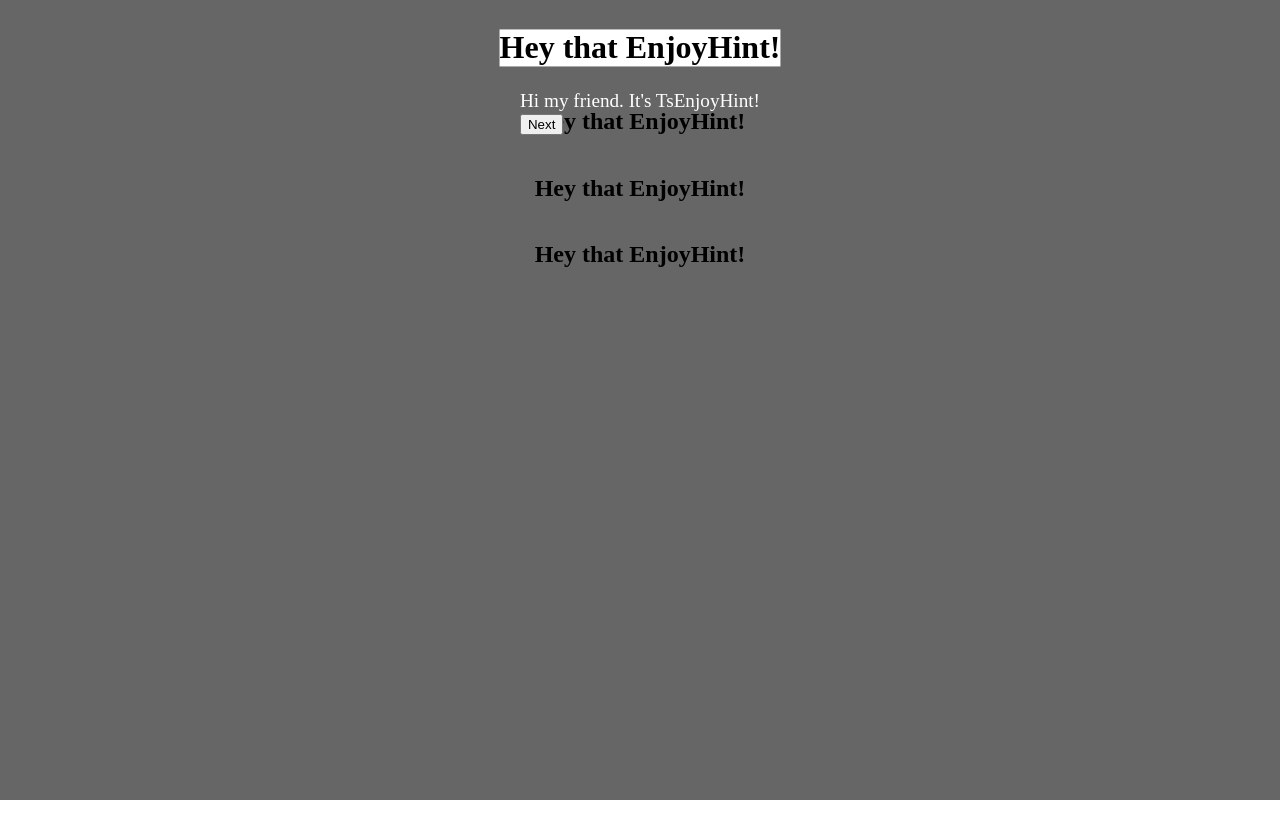
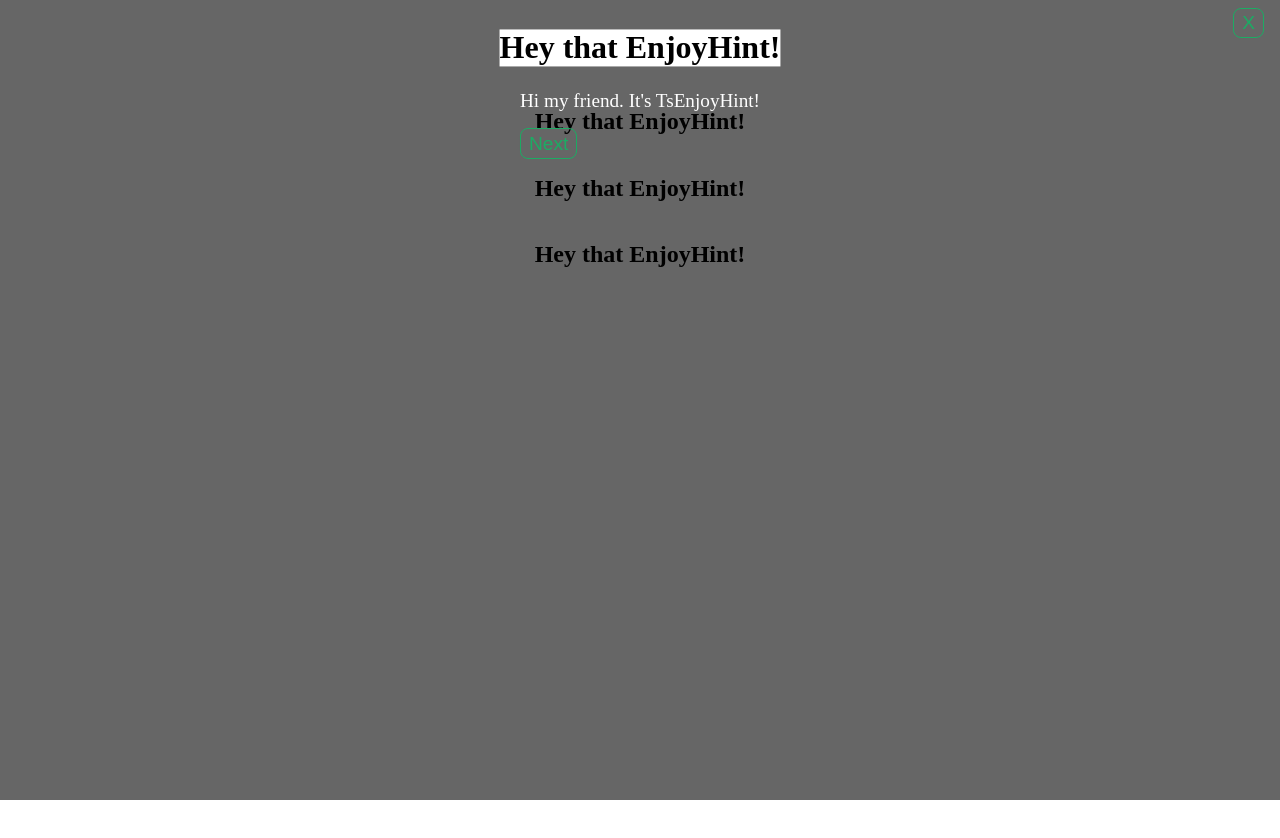
Before and after one commit to ryinner/ts-enjoy-hint, a website built with webpack: page index.html in a window 1280 px wide. Shown: the top 838 px of the page. Built offline with nearby package versions, Linux system fonts and the light colour scheme; files whose address does not match are found by name.

Commit message:
css compile

```diff
--- a/index.html
+++ b/index.html
@@ -4,6 +4,7 @@
     <meta charset="UTF-8">
     <meta name="viewport" content="width=device-width, initial-scale=1.0">
     <title>Ts Enjoy Hint!</title>
+    <link rel="stylesheet" href="dist/dev/style.css">
 </head>
 <body>
     <main>
--- a/package.json
+++ b/package.json
@@ -27,11 +27,16 @@
   "homepage": "https://github.com/ryinner/ts-enjoy-hint#readme",
   "devDependencies": {
     "@typescript-eslint/eslint-plugin": "^5.62.0",
+    "css-loader": "^6.8.1",
     "eslint": "^8.45.0",
     "eslint-config-standard-with-typescript": "^36.1.0",
     "eslint-plugin-import": "^2.27.5",
     "eslint-plugin-n": "^16.0.1",
     "eslint-plugin-promise": "^6.1.1",
+    "mini-css-extract-plugin": "^2.7.6",
+    "sass": "^1.64.1",
+    "sass-loader": "^13.3.2",
+    "style-loader": "^3.3.3",
     "ts-loader": "^9.4.4",
     "typescript": "^5.1.6",
     "webpack": "^5.88.2",
--- a/src/index.ts
+++ b/src/index.ts
@@ -64,17 +64,23 @@
         this.label = createLabel();
         const labelContent = this.label.children[0];
         if (this.buttons.next === undefined) {
-            this.buttons.next = createButton({ text: getSettings().nextBtn });
+            this.buttons.next = createButton({ text: getSettings().nextBtn, class: getSettings().nextBtnClass });
 
             const nextFunc = this.next.bind(this);
             this.buttons.next.onclick = nextFunc;
             labelContent.appendChild(this.buttons.next);
         }
         if (this.buttons.previous === undefined) {
-            this.buttons.previous = createButton({ text: getSettings().previousBtn });
+            this.buttons.previous = createButton({ text: getSettings().previousBtn, class: getSettings().previousBtnClass });
             const previousFunc = this.previous.bind(this);
             this.buttons.previous.onclick = previousFunc;
             labelContent.appendChild(this.buttons.previous);
+        }
+        if (this.buttons.close === undefined) {
+            this.buttons.close = createButton({ text: getSettings().closeBtn, class: getSettings().closeBtnClass });
+            const closeFunc = this.close.bind(this);
+            this.buttons.close.onclick = closeFunc;
+            document.body.appendChild(this.buttons.close);
         }
         document.body.appendChild(this.label);
         this.setCurrentFirstIndex();
@@ -93,6 +99,9 @@
         document.body.removeChild(this.stroke.left);
         document.body.removeChild(this.stroke.right);
         document.body.removeChild(this.stroke.top);
+        if (this.buttons.close !== undefined) {
+            document.body.removeChild(this.buttons.close);
+        }
         document.body.style.overflow = 'initial';
     }
 
@@ -139,6 +148,7 @@
             canvasDrawer(this.canvas, target);
             resizeNonClickableStrokeToTarget(target.target, this.stroke);
             resizeLabel({ label: this.label, target });
+            this.label.style.opacity = 'initial';
 
             if (target.nextEvent !== undefined) {
                 const element = getElementFromTarget(target.target);
@@ -152,6 +162,7 @@
         };
 
         if (!isElementInViewport({ target: target.target })) {
+            this.label.style.opacity = '0';
             const element = getElementFromTarget(target.target);
             let intersectionObserver: IntersectionObserver | undefined = new IntersectionObserver((entries) => {
                 const [entry] = entries;
--- /dev/null
+++ b/src/style.ts
@@ -0,0 +1 @@
+import './style/index.scss';
--- /dev/null
+++ b/src/style/index.scss
@@ -0,0 +1,33 @@
+$primary-color: #1cac64;
+
+.ts-enjoy-hint-button {
+    font-size: 1.2rem;
+
+    color: $primary-color;
+    background-color: transparent;
+
+    border-radius: 8px;
+    border: 1px solid $primary-color;
+
+    padding: 0.2rem 0.5rem;
+
+    transition: 300ms ease-out;
+
+    &:hover {
+        color: #fff;
+        background-color: $primary-color;
+
+        transition: 300ms ease-in;
+    }
+
+    &--close {
+        top: 0.5rem;
+        right: 1rem;
+        position: absolute;
+    }
+
+    &--next, &--previous {
+        margin-top: 1rem;
+        margin-right: 0.5rem;
+    }
+}
--- a/src/utils/button.utils.ts
+++ b/src/utils/button.utils.ts
@@ -1,6 +1,10 @@
-export function createButton ({ text }: { text: string }): HTMLButtonElement {
+export function createButton ({ text, class: buttonClass }: { text: string; class?: string }): HTMLButtonElement {
     const button = document.createElement('button');
     button.classList.add('ts-enjoy-hint-button');
+
+    if (typeof buttonClass === 'string') {
+        button.classList.add(buttonClass);
+    }
 
     button.textContent = text;
 
--- a/src/utils/settings.utils.ts
+++ b/src/utils/settings.utils.ts
@@ -1,6 +1,10 @@
 const tsEnjoyHintSettings: TsEnjoyHintGlobalSettings = {
     nextBtn: 'Next',
+    nextBtnClass: 'ts-enjoy-hint-button--next',
     previousBtn: 'Previous',
+    previousBtnClass: 'ts-enjoy-hint-button--previous',
+    closeBtn: 'X',
+    closeBtnClass: 'ts-enjoy-hint-button--close',
     scrollBehavior: 'smooth'
 };
 
@@ -14,6 +18,10 @@
 
 export interface TsEnjoyHintGlobalSettings {
     nextBtn: string;
+    nextBtnClass: string;
     previousBtn: string;
+    previousBtnClass: string;
+    closeBtn: string;
+    closeBtnClass: string;
     scrollBehavior: ScrollBehavior;
 }
--- a/webpack.config.js
+++ b/webpack.config.js
@@ -3,10 +3,13 @@
 const srcDir = path.resolve(__dirname, 'src');
 const buildDir = path.resolve(__dirname, 'dist', 'dev');
 
+const MiniCssExtractPlugin = require('mini-css-extract-plugin');
+
 module.exports = {
     mode: 'development',
     entry: {
-        main: path.join(srcDir, 'main.ts')
+        main: path.join(srcDir, 'main.ts'),
+        style: path.join(srcDir, 'style.ts')
     },
     output: {
         clean: true,
@@ -20,9 +23,26 @@
                 use: 'ts-loader',
                 exclude: /node_modules/,
             },
+            {
+                test: /\.s[ac]ss$/i,
+                use: [
+                    'style-loader',
+                    {
+                        loader: MiniCssExtractPlugin.loader,
+                        options: {
+                            esModule: false,
+                        },
+                    },
+                    'css-loader',
+                    'sass-loader',
+                ],
+            },
         ],
     },
     resolve: {
         extensions: ['.tsx', '.ts', '.js'],
     },
+    plugins: [
+        new MiniCssExtractPlugin({filename: "[name].css"}),
+    ]
 };
```
Also changed, not shown: 1 other file.
